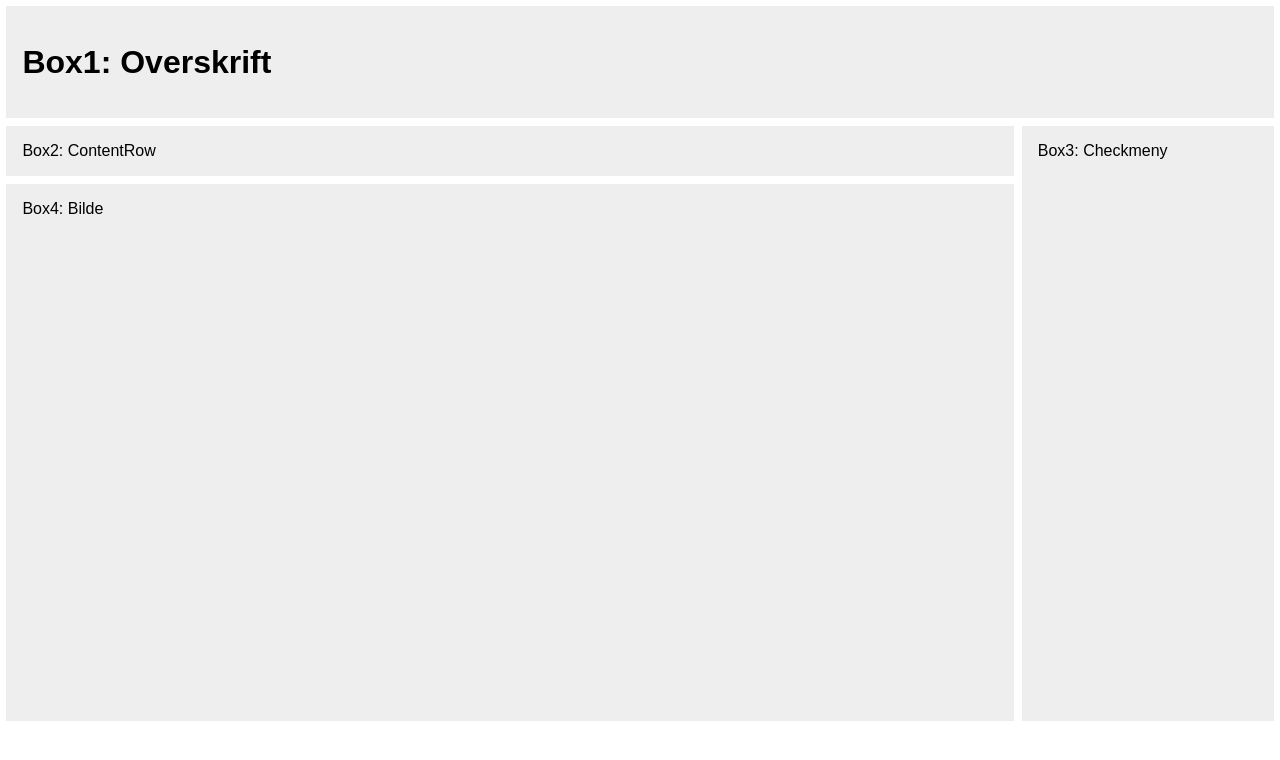
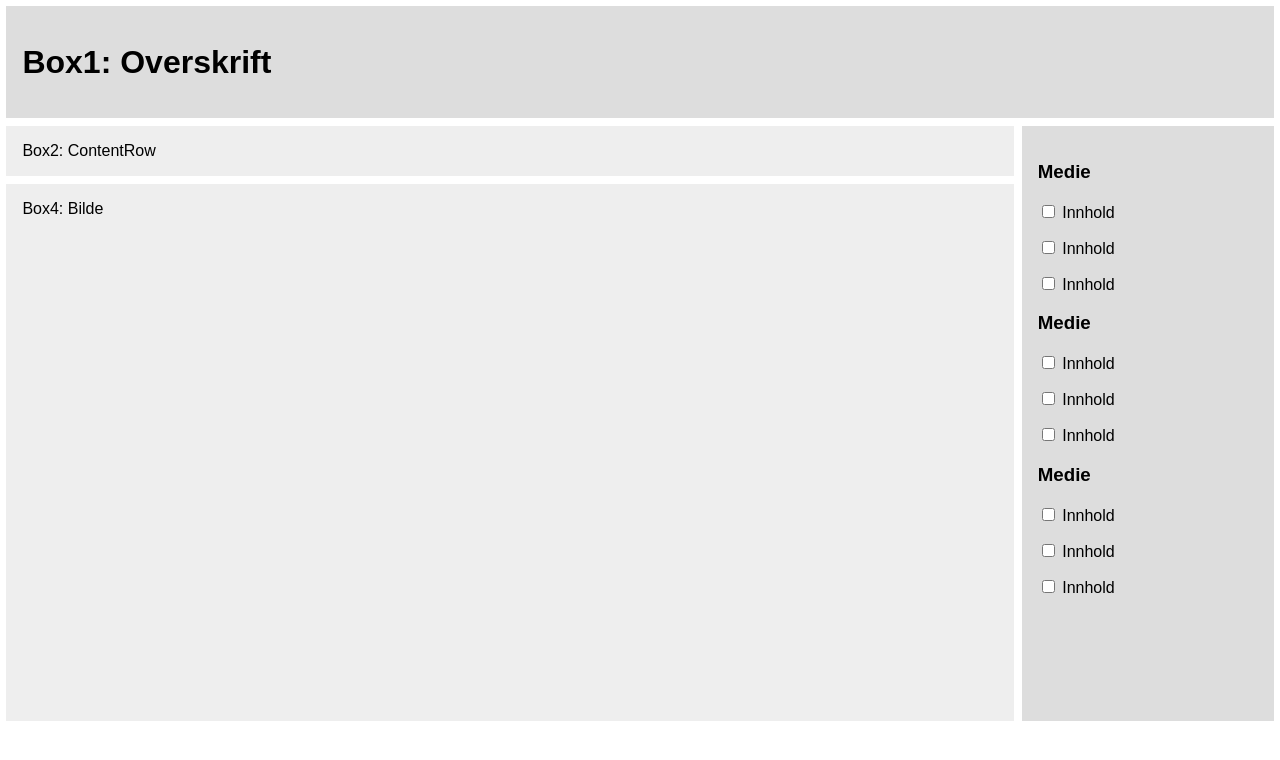
Before and after one commit to IT2810/it2810-webutvikling-h18-prosjekt-2-gruppe--02, a React (Create React App) app: page / in a window 1280 px wide. Shown: the top 760 px of the page. Built offline with nearby package versions, Linux system fonts and the light colour scheme.

Commit message:
Adds Checkboxes, solves issue #11

```diff
--- a/src/App.css
+++ b/src/App.css
@@ -44,7 +44,7 @@ body{
     padding: 1em;
 
 }
-.wrapper > div:nth-child(odd){
+.Grid-container > div:nth-child(odd){
     background: #ddd;
 }
 
--- a/src/App.js
+++ b/src/App.js
@@ -8,10 +8,30 @@ class App extends Component {
           <div className="Grid-container">
 
               <div className="box1">
-                  <h1>Box1: Overskrift</h1></div>
-              <div className="box2"> Box2: ContentRow</div>
-              <div className="box3"> Box3: Checkmeny</div>
-              <div className="box4"> Box4: Bilde</div>
+                  <h1>Box1: Overskrift</h1>
+              </div>
+              <div className="box2">
+                  Box2: ContentRow
+              </div>
+              <div className="box3">
+                  <h3>Medie</h3>
+                    <p><input type="checkbox" defaultValue="Box1" /> Innhold</p>
+                    <p><input type="checkbox" defaultValue="Box1" /> Innhold</p>
+                    <p><input type="checkbox" defaultValue="Box1" /> Innhold</p>
+                  <h3>Medie</h3>
+                    <p><input type="checkbox" defaultValue="Box1" /> Innhold</p>
+                    <p><input type="checkbox" defaultValue="Box1" /> Innhold</p>
+                    <p><input type="checkbox" defaultValue="Box1" /> Innhold</p>
+                  <h3>Medie</h3>
+                    <p><input type="checkbox" defaultValue="Box1" /> Innhold</p>
+                    <p><input type="checkbox" defaultValue="Box1" /> Innhold</p>
+                    <p><input type="checkbox" defaultValue="Box1" /> Innhold</p>
+              </div>
+
+              <div className="box4">
+                  Box4: Bilde
+              </div>
+
           </div>
       );
     /*return (
```
